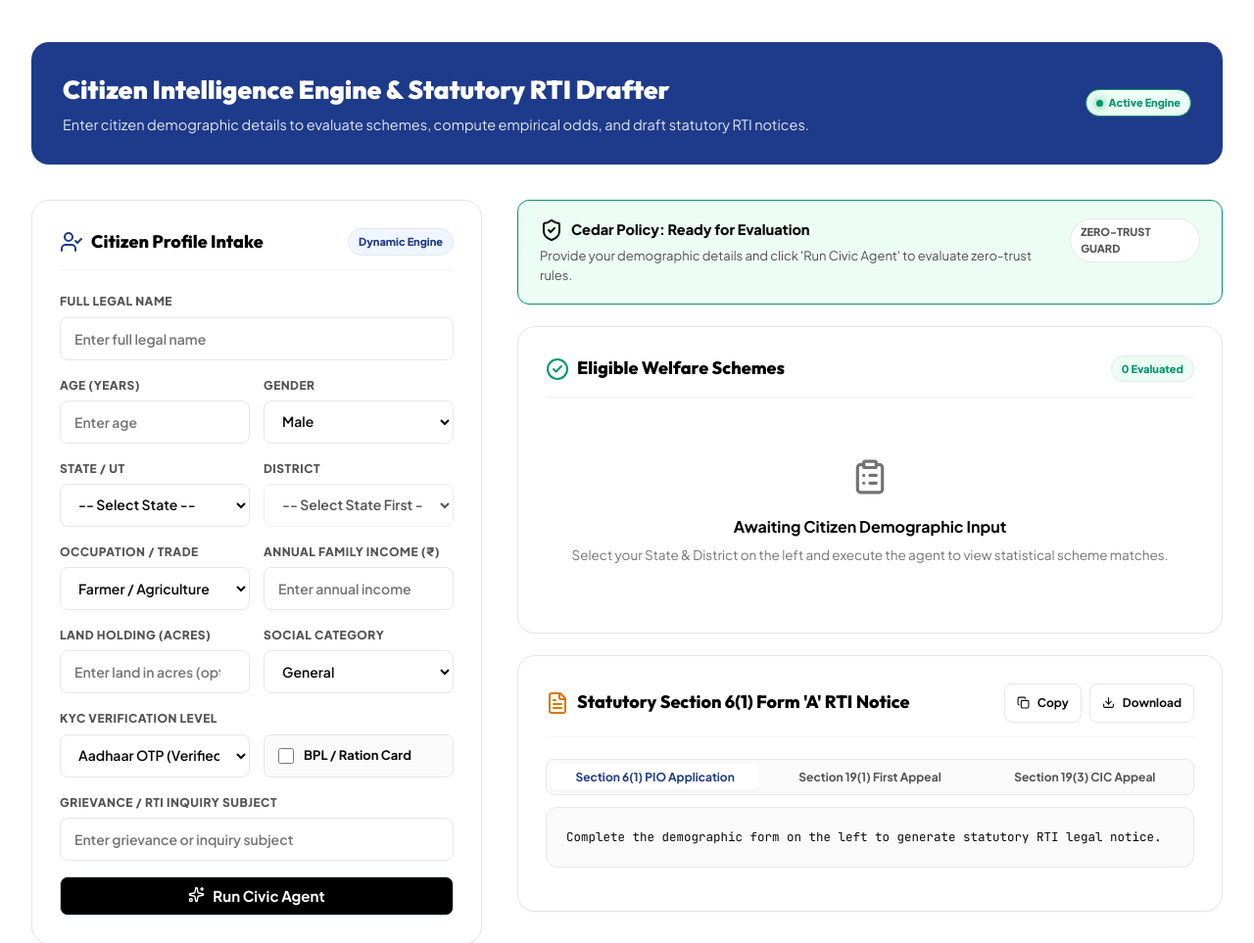
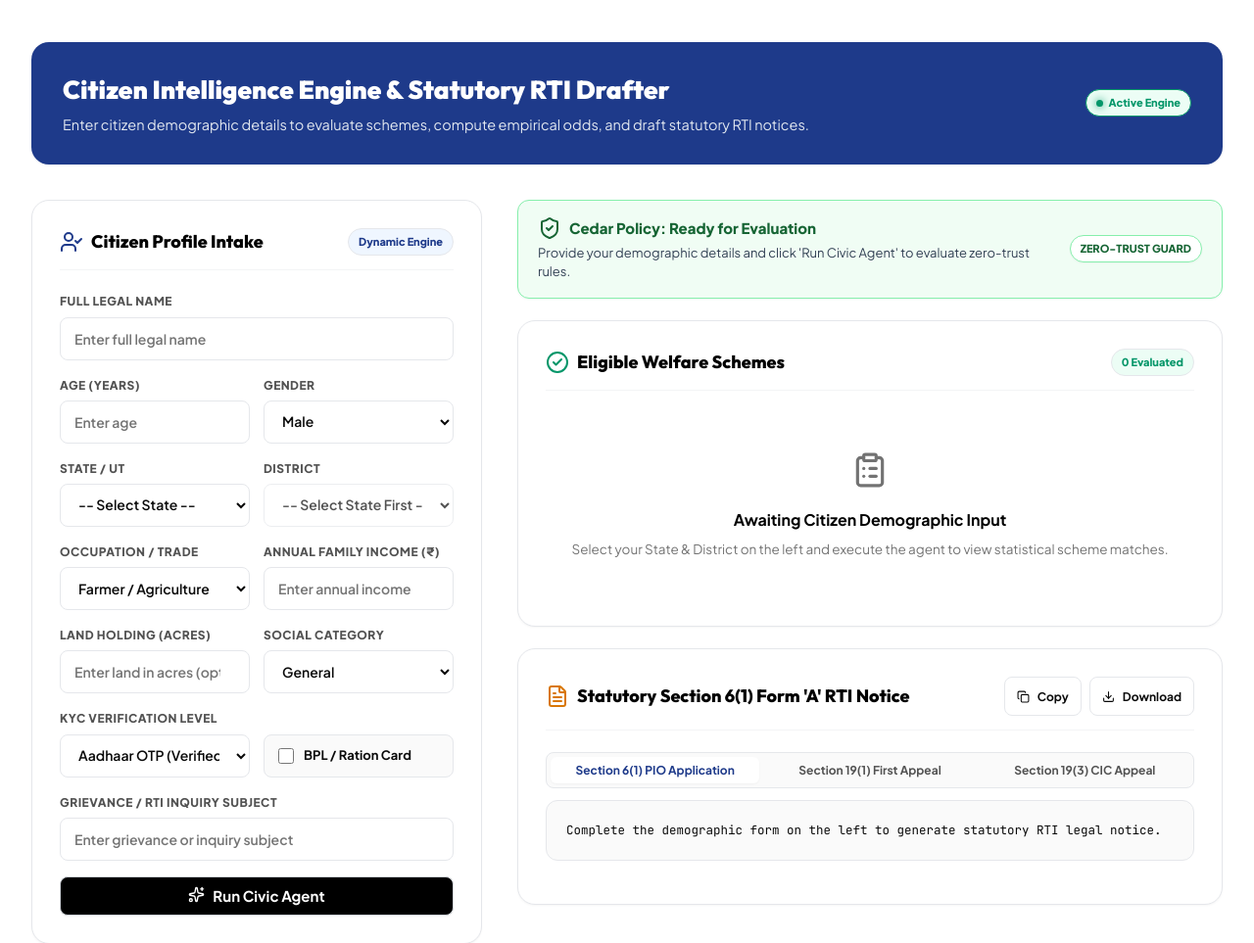
Before and after one commit to sushanth-arun/bharat-builds-first-commit, a Python web app: template backend/templates/index.html in a window 1280 px wide. Shown: the part 1920-2883 px from the top of the page at 98% size. Run offline with Jinja, Linux system fonts and the light colour scheme; the template is opened without the code that fills it, so the values that code supplies are empty.

Commit message:
Enhance logo with slanted Indian tricolor fade gradient and refine cedar banner layout and contrast

```diff
--- a/backend/templates/index.html
+++ b/backend/templates/index.html
@@ -151,19 +151,19 @@
     .brand-emblem {
       width: 42px;
       height: 42px;
-      background: linear-gradient(180deg, #ff9933 0%, #ff9933 33.3%, #ffffff 33.3%, #ffffff 66.6%, #138808 66.6%, #138808 100%);
-      border: 1.5px solid #d1d5db;
-      border-radius: 10px;
+      background: linear-gradient(135deg, #ff9933 0%, rgba(255, 153, 51, 0.45) 28%, #ffffff 50%, rgba(19, 136, 8, 0.45) 72%, #138808 100%);
+      border: 1.5px solid #cbd5e1;
+      border-radius: 11px;
       display: inline-flex;
       align-items: center;
       justify-content: center;
       font-family: 'Outfit', sans-serif;
       font-weight: 900;
-      font-size: 20px;
-      color: #000080;
-      box-shadow: 0 2px 6px rgba(0, 0, 0, 0.08);
+      font-size: 21px;
+      color: #0f172a;
+      box-shadow: 0 2px 8px rgba(0, 0, 0, 0.06);
       flex-shrink: 0;
-      text-shadow: 0 0 1px rgba(255,255,255,0.9);
+      text-shadow: 0 1px 2px rgba(255,255,255,0.95);
       position: relative;
     }
 
@@ -973,41 +973,60 @@
 
     /* Cedar Status Banner */
     .cedar-box-banner {
-      padding: 18px 22px;
+      padding: 16px 20px;
       border-radius: var(--radius-md);
       margin-bottom: 22px;
       display: flex;
       justify-content: space-between;
-      align-items: flex-start;
+      align-items: center;
       gap: 16px;
       border-width: 1.5px;
       border-style: solid;
+      box-shadow: var(--shadow-sm);
     }
 
     .cedar-allow {
-      background: var(--success-subtle);
-      border-color: var(--success);
-      color: var(--text-main);
+      background: #f0fdf4 !important;
+      border-color: #86efac !important;
+      color: #166534 !important;
     }
 
     .cedar-deny {
-      background: var(--danger-subtle);
-      border-color: var(--danger);
-      color: var(--text-main);
+      background: #fef2f2 !important;
+      border-color: #fca5a5 !important;
+      color: #991b1b !important;
     }
 
     .cedar-box-banner h4 {
-      font-size: 14.5px;
+      font-size: 15px;
       font-weight: 800;
       margin-bottom: 4px;
       display: flex;
       align-items: center;
       gap: 8px;
+      color: inherit;
     }
 
     .cedar-box-banner p {
       font-size: 13px;
-      color: var(--text-muted);
+      color: #334155;
+      line-height: 1.5;
+    }
+
+    .cedar-box-banner .cat-badge {
+      background: #ffffff !important;
+      color: #166534 !important;
+      border: 1.5px solid #86efac !important;
+      font-weight: 800 !important;
+      font-size: 11px !important;
+      padding: 4px 10px !important;
+      white-space: nowrap !important;
+      box-shadow: 0 1px 2px rgba(0,0,0,0.04) !important;
+    }
+
+    .cedar-deny .cat-badge {
+      color: #991b1b !important;
+      border-color: #fca5a5 !important;
     }
 
     /* Matched Schemes */
```
Also changed, not shown: backend/templates/results.html (+35 -15 lines).
